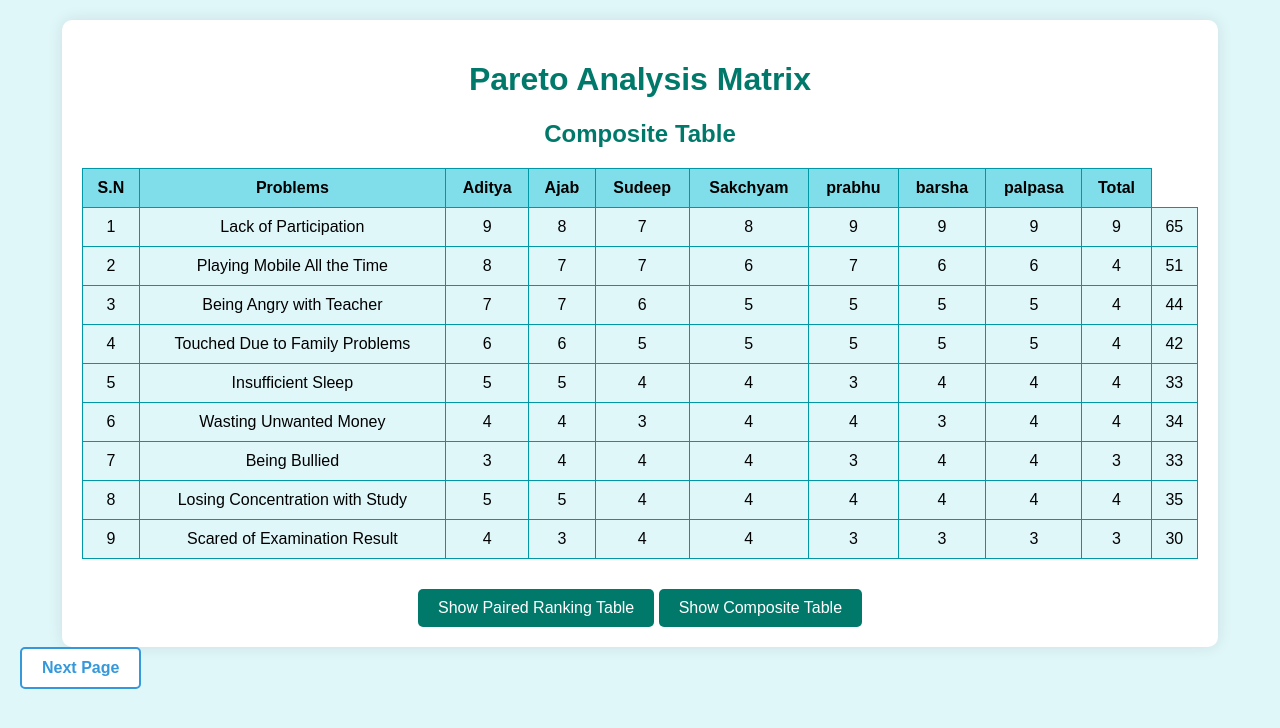
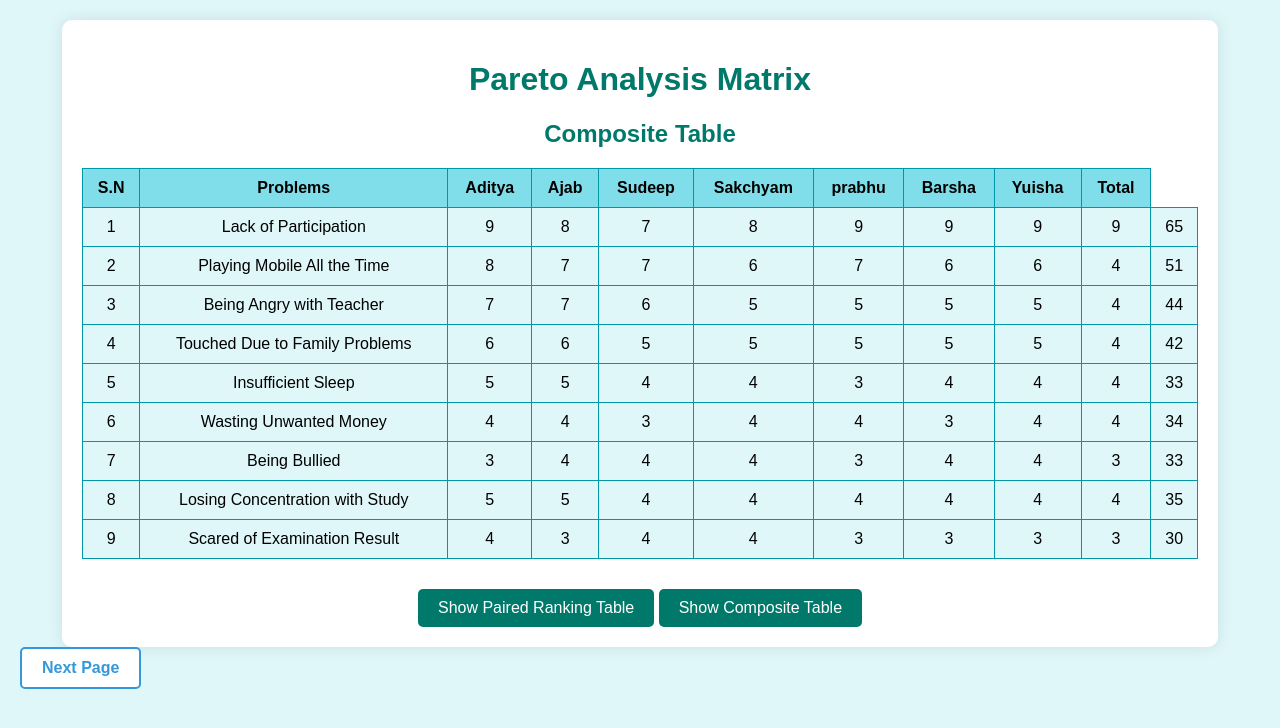
Before and after one commit to Sudeepdeve/Pareto-Analysis-Matrix, a plain HTML site: page index.html in a window 1280 px wide. Both pictures are taken after a click on the button "Show Composite Table". Drawn offline with Linux system fonts and the light colour scheme.

Commit message:
Update index.html

```diff
--- a/index.html
+++ b/index.html
@@ -93,8 +93,8 @@
                         <th>Sudeep</th>
                         <th>Sakchyam</th>
                         <th>prabhu</th>
-                        <th>barsha</th>
-                        <th>palpasa</th>
+                        <th>Barsha</th>
+                        <th>Yuisha</th>
 
                         <th>Total</th>
                     </tr>
```
